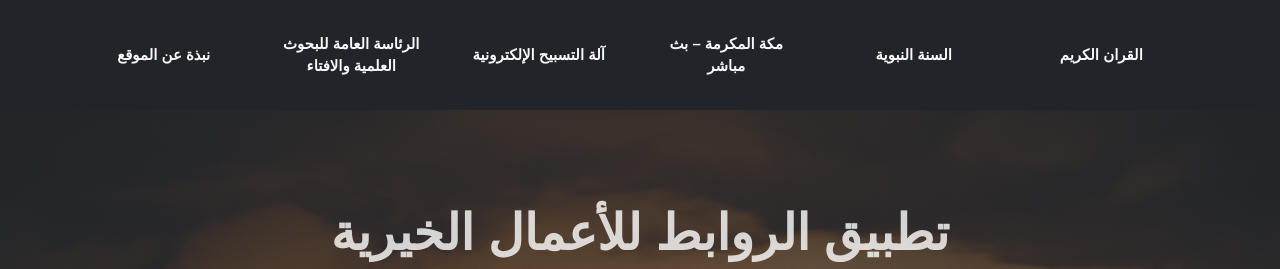
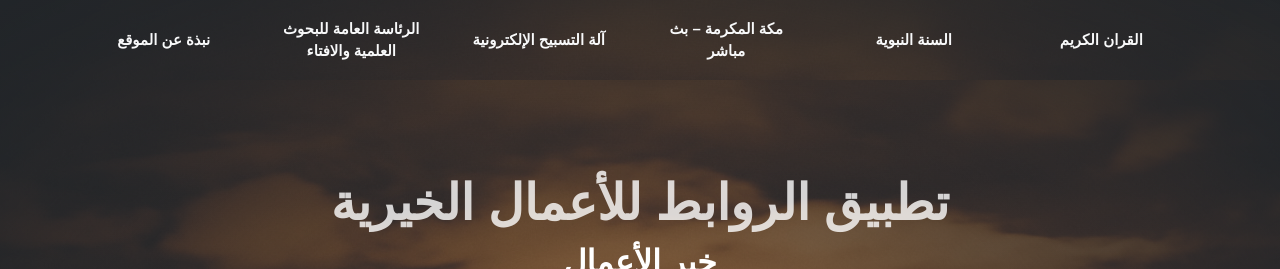
Before and after one commit to mycharity/site, a plain HTML site: page index.html in a window 1280 px wide. Shown: the top 269 px of the page. Drawn offline with Linux system fonts and the light colour scheme.

Commit message:
Add files via upload

```diff
--- a/index.html
+++ b/index.html
@@ -4,12 +4,23 @@
 	<meta charset="utf-8">
     <title>Charity</title>
     <link rel="stylesheet" href="dorang.css">
-
+<style>
+body.dark-theme {
+    background: #212529;
+    background-image: url(header.jpg);
+}
+.header .overlay {
+    position: fixed;
+}
+.page-navbar {
+    height: 10%;
+}
+</style>
 </head>
 <body data-spy="scroll" data-target=".navbar" data-offset="40" id="home" class="dark-theme">
 
     <!-- page navbar -->
-    <nav class="page-navbar" data-spy="affix" data-offset-top="10">
+    <div class="page-navbar" data-spy="affix" data-offset-top="10">
         <ul class="nav-navbar container">
             <li class="nav-item"><a href="#" class="nav-link">نبذة عن الموقع </a></li>
             <li class="nav-item"><a href="https://www.alifta.gov.sa/home#servieces" class="nav-link">الرئاسة العامة للبحوث العلمية والافتاء</a></li>
@@ -18,9 +29,9 @@
             <li class="nav-item"><a href="https://alssunnah.com/" class="nav-link">السنة النبوية</a></li>
             <li class="nav-item"><a href="https://quran.com/ar" class="nav-link">القران الكريم</a></li>
         </ul>
-    </nav><!-- end of page navbar -->
+    </div><!-- end of page navbar -->
     <!-- page header -->
-    <header class="header">
+    <div class="header">
         <div class="overlay"></div>
         <div class="header-content">
 
@@ -38,7 +49,7 @@
             <!--<button class="btn btn-theme-color modal-toggle"><i class="ti-control-play text-danger"></i> Watch Video</button>-->
 
         </div>
-    </header><!-- end of page header -->
+    </div><!-- end of page header -->
     </div> <!-- end of page container -->
 
 
```
